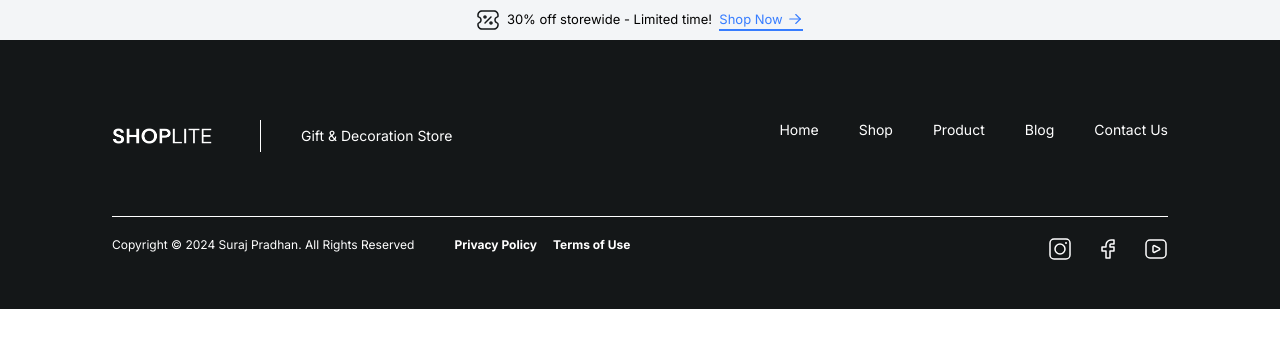
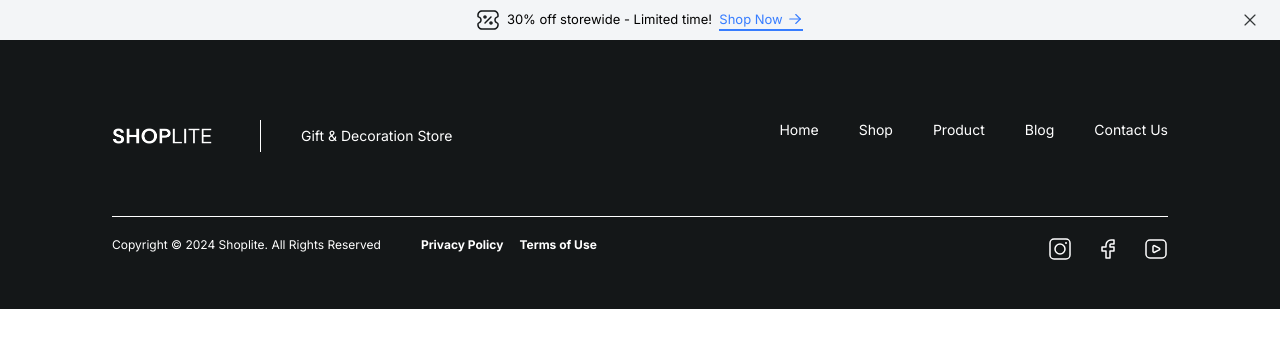
Before and after one commit to suraj-pradhan/shoplite-e-commerce, a Next.js app: page / in a window 1280 px wide. Shown: the top 348 px of the page. Built offline with nearby package versions, Linux system fonts and the light colour scheme.

Commit message:
add cross icon to offerbar

```diff
--- a/src/components/Footer.tsx
+++ b/src/components/Footer.tsx
@@ -27,7 +27,7 @@ const Footer = () => {
       <div className="flex xs:flex-col justify-between gap-x-12 text-xs pt-5 pb-12 ">
         <div className="flex xs:gap-6 xs:flex-col xs:items-center gap-x-10 xs:order-2">
           <span className="xs:order-3">
-            Copyright © 2024 Suraj Pradhan. All Rights Reserved
+            Copyright © 2024 Shoplite. All Rights Reserved
           </span>
 
           <div className="flex gap-4">
--- a/src/components/Icons.tsx
+++ b/src/components/Icons.tsx
@@ -259,3 +259,20 @@ export const BlackArrowRight = () => (
     />
   </svg>
 );
+
+export const CrossIcon = () => (
+  <svg
+    width="12"
+    height="12"
+    viewBox="0 0 12 12"
+    fill="none"
+    xmlns="http://www.w3.org/2000/svg"
+  >
+    <path
+      fill-rule="evenodd"
+      clip-rule="evenodd"
+      d="M11.4419 1.44194C11.686 1.19786 11.686 0.802136 11.4419 0.558058C11.1979 0.313981 10.8021 0.313981 10.5581 0.558058L6 5.11612L1.44194 0.558058C1.19786 0.313981 0.802136 0.313981 0.558058 0.558058C0.313981 0.802136 0.313981 1.19786 0.558058 1.44194L5.11612 6L0.558058 10.5581C0.313981 10.8021 0.313981 11.1979 0.558058 11.4419C0.802136 11.686 1.19786 11.686 1.44194 11.4419L6 6.88388L10.5581 11.4419C10.8021 11.686 11.1979 11.686 11.4419 11.4419C11.686 11.1979 11.686 10.8021 11.4419 10.5581L6.88388 6L11.4419 1.44194Z"
+      fill="#343839"
+    />
+  </svg>
+);
--- a/src/components/OfferBar.tsx
+++ b/src/components/OfferBar.tsx
@@ -1,10 +1,11 @@
 import React from "react";
-import { RightArrow, TicketPercent } from "./Icons";
+import { CrossIcon, RightArrow, TicketPercent } from "./Icons";
 import Link from "next/link";
 
 const OfferBar = () => {
   return (
-    <div className="flex items-center justify-center h-8 py-5 bg-light-blue text-[13px] xs:text-[12.4px] ">
+    <div className="flex items-center justify-center h-8 py-5 bg-light-blue relative text-[13px] xs:text-[12.4px] xs:justify-start xs:px-5 ">
+      <div className="flex items-center justify-start">
         <TicketPercent /> &nbsp; 30% off storewide - Limited time! &nbsp;
         <div className=" text-blue relative ">
           <Link className="flex" href="/">
@@ -14,6 +15,10 @@ const OfferBar = () => {
           </Link>
         </div>
       </div>
+      <div className="absolute right-6 xs:right-4">
+        <CrossIcon />
+      </div>
+    </div>
   );
 };
 
```
Lines whose indentation alone changed are shown as unchanged.
